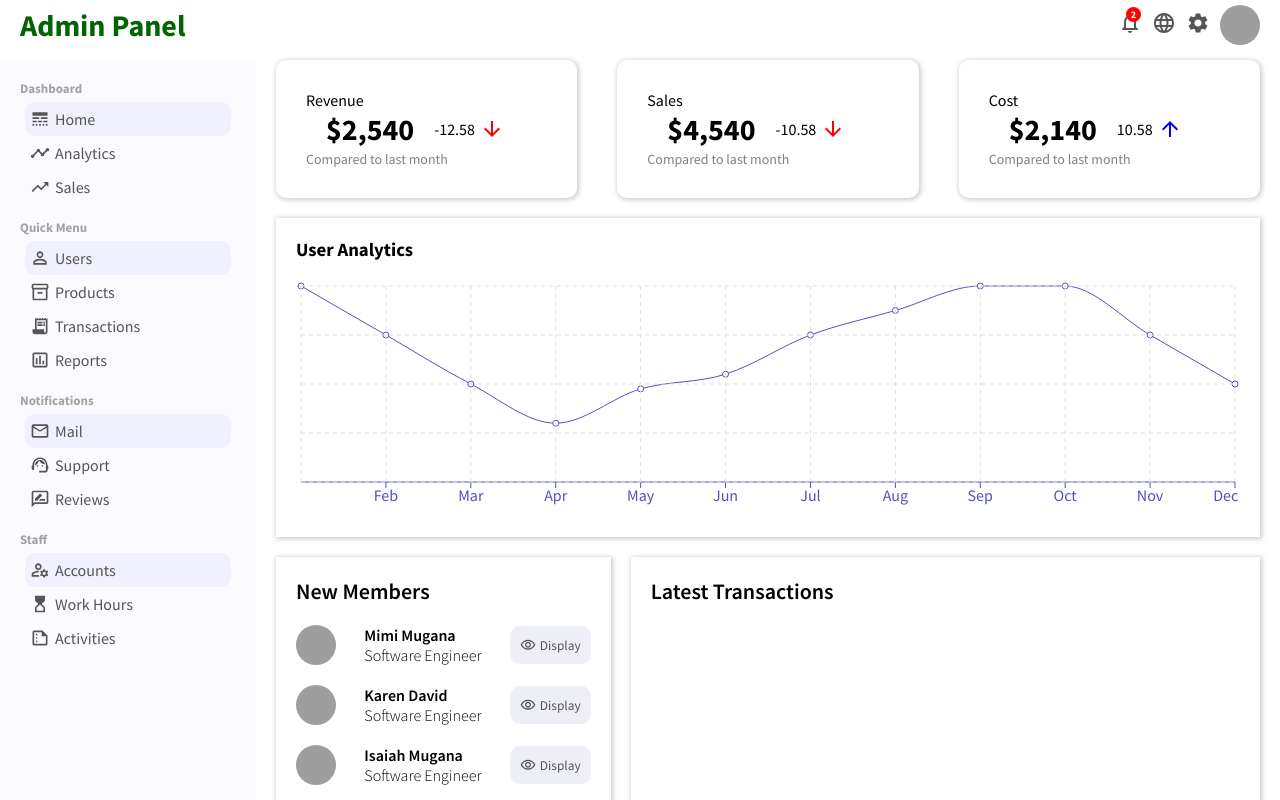
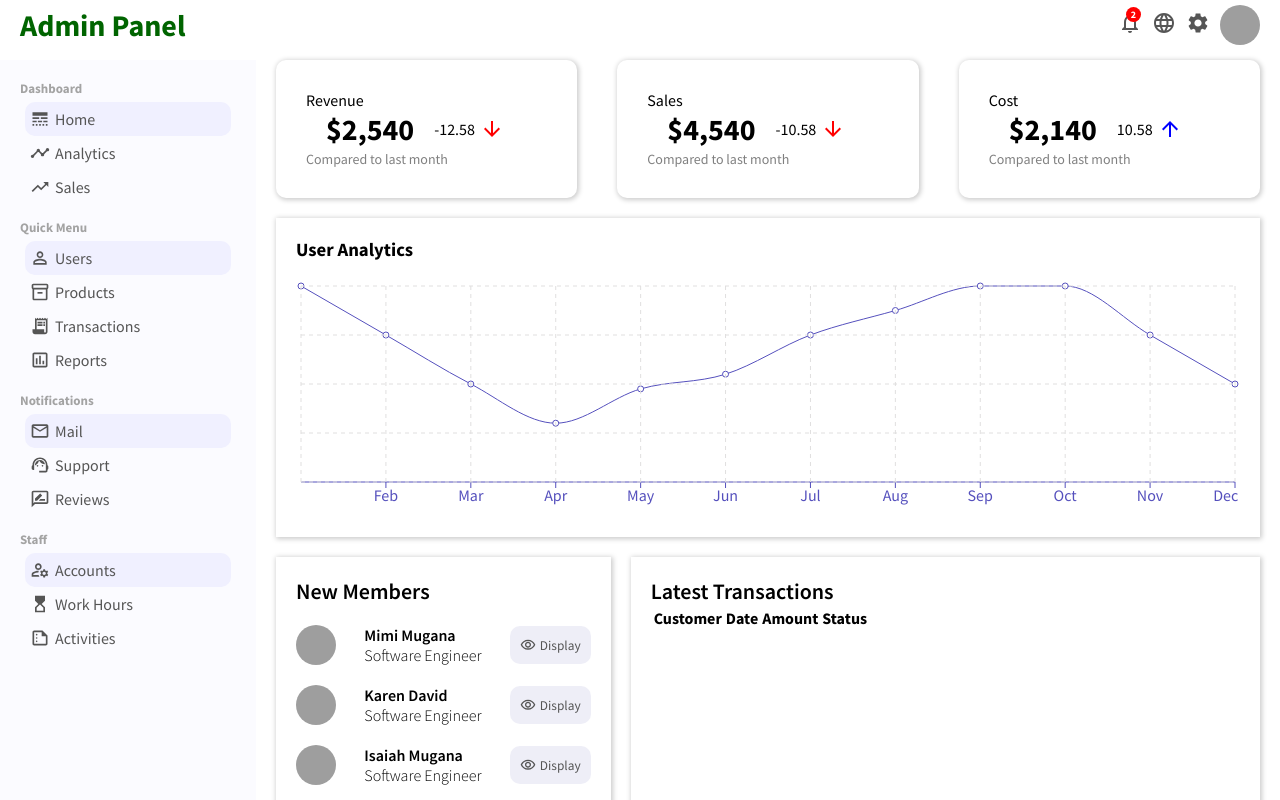
Before and after one commit to PJMantoss/admin_panel, a React (Create React App) app: page / in a window 1280 px wide. Shown: the top 800 px of the page. Built offline with nearby package versions, Linux system fonts and the light colour scheme; grey boxes are pictures that could not be loaded.

Commit message:
update large Widget component

```diff
--- a/src/components/widgetLg/WidgetLg.js
+++ b/src/components/widgetLg/WidgetLg.js
@@ -7,6 +7,18 @@ function WidgetLg() {
       <h3 className='widgetLgTitle'>
         Latest Transactions
       </h3>
+
+      <table className='widgetLgTable'>
+        <thead>
+          <tr className='widgetLgTr'>
+            <th className='widgetLgTh'>Customer</th>
+            <th className='widgetLgTh'>Date</th>
+            <th className='widgetLgTh'>Amount</th>
+            <th className='widgetLgTh'>Status</th>
+          </tr>
+        </thead>
+        <tbody></tbody>
+      </table>
     </div>
   )
 }
```
